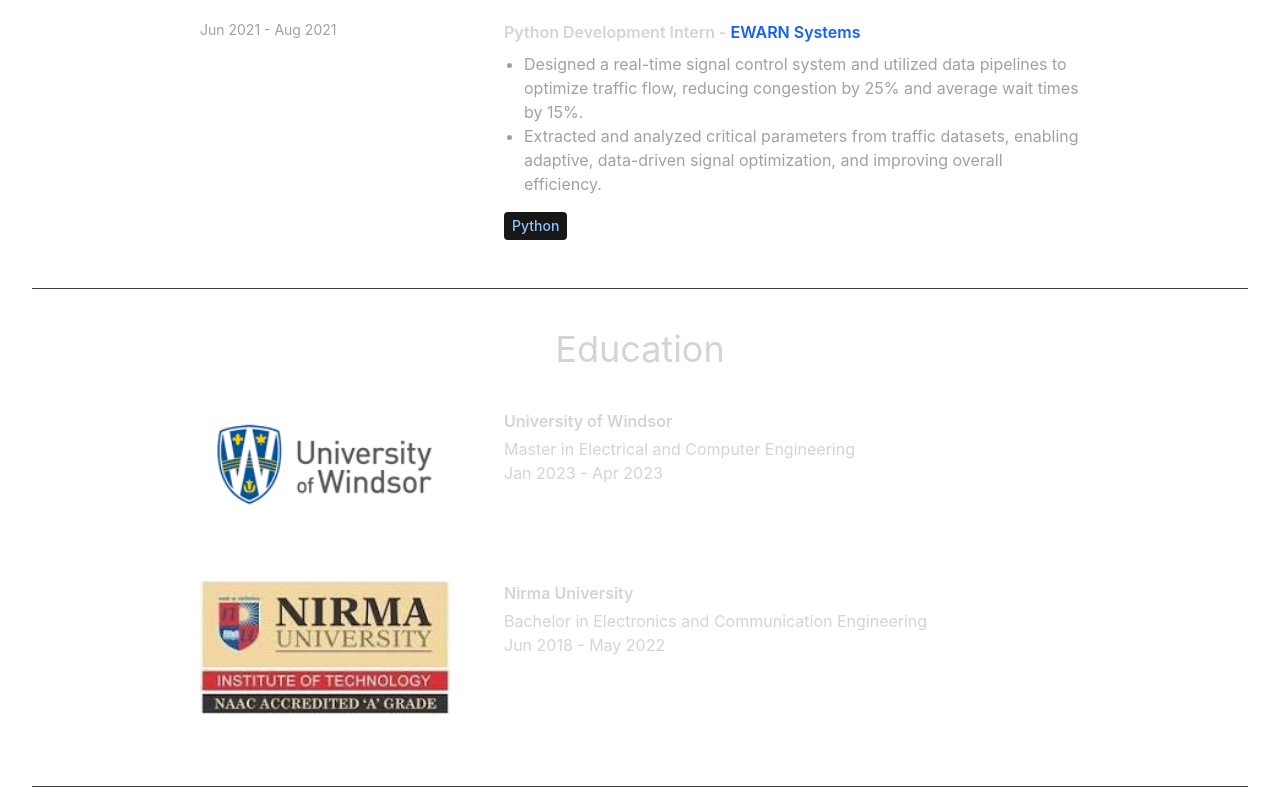
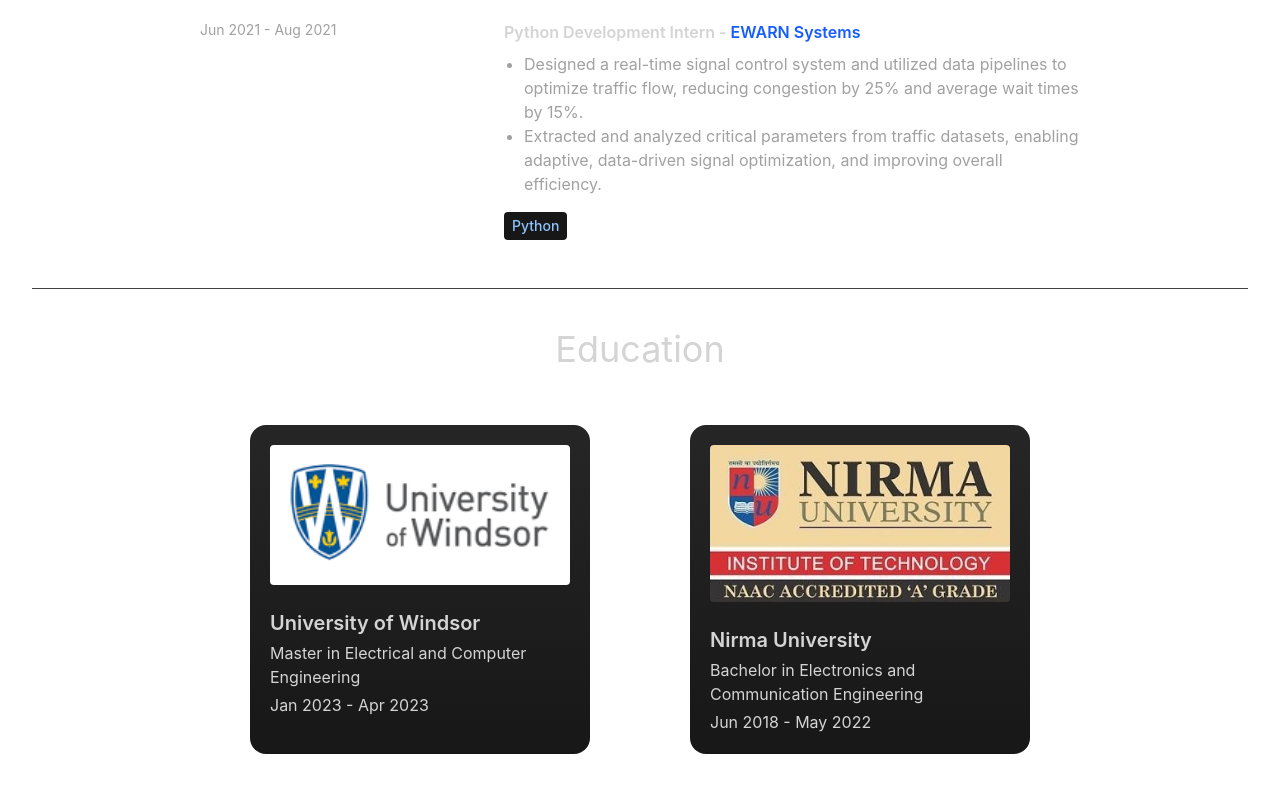
Before and after one commit to KananDave22/Kanan-Dave, a React (Vite) app: page / in a window 1280 px wide. Shown: the part 3163-3960 px from the top of the page. Built offline with nearby package versions, Linux system fonts and the light colour scheme.

Commit message:
Education Section Update

```diff
--- a/src/assets/constants/index.js
+++ b/src/assets/constants/index.js
@@ -1,7 +1,7 @@
 import project1 from "../Project-1.png"
 import project2 from "../Project-2.png"
 import project3 from "../Project-3.png"
-import nirma from "../Nirma_Logo.jpeg"
+import nirma from "../NirmaLogo.jpg"
 import windsor from "../windsorlogo.png"
 
 export const HERO_CONTENT = `Full Stack Developer with a Master’s in Electrical and Computer Engineering. Adept at building scalable web applications and experienced in front-end development, UI/UX design, and integrating user insights for enhanced engagement. Proficient in Agile environments, delivering accessible and responsive interfaces. Passionate about solving complex problems and continuously learning new technologies.`;
--- a/src/components/Education.jsx
+++ b/src/components/Education.jsx
@@ -1,4 +1,4 @@
-import React from 'react'
+import React from "react";
 import { EDUCATIONS } from "../assets/constants";
 
 const Education = () => {
@@ -6,29 +6,34 @@
     <div className="border-b border-neutral-700 pb-4">
       <h2 className="my-10 text-4xl text-center">Education</h2>
 
-          <div>
+      <div className="mb-16 flex flex-wrap lg:justify-center gap-25">
         {EDUCATIONS.map((education, index) => (
-              <div key={index} className="mb-8 flex flex-wrap lg:justify-center">
-                <div className="w-full max-w-xl lg:w-1/4 ">
+          <div
+            key={index}
+            className="bg-gradient-to-b from-neutral-800 to-neutral-900 p-5 rounded-2xl my-4 hover:bg-neutral-600 hover:border hover:border-neutral-600"
+          >
+            <div className="w-full max-w-xl ">
               <img
                 src={education.image}
-                    width={250}
-                    height={250}
+                width={300}
+                height={300}
                 alt={education.uniName}
-                    className="mb-6 rounded"
+                className="mb-6 rounded flex justify-center"
               />
             </div>
 
-                <div className="w-full max-w-xl lg:w-3/4">
-                  <h6 className="mb-1 font-semibold">{education.uniName}</h6>
-                  <p>{education.degree} </p>
+            <div className="">
+              <h6 className="mb-1 text-xl font-semibold">
+                {education.uniName}
+              </h6>
+              <p className="max-w-[300px] break-words my-1">{education.degree} </p>
               <p>{education.duration}</p>
             </div>
           </div>
         ))}
       </div>
     </div>
-  )
-}
+  );
+};
 
-export default Education
+export default Education;
```
Also changed, not shown: src/assets/NirmaLogo.jpg (added). Lines whose indentation alone changed are shown as unchanged.
